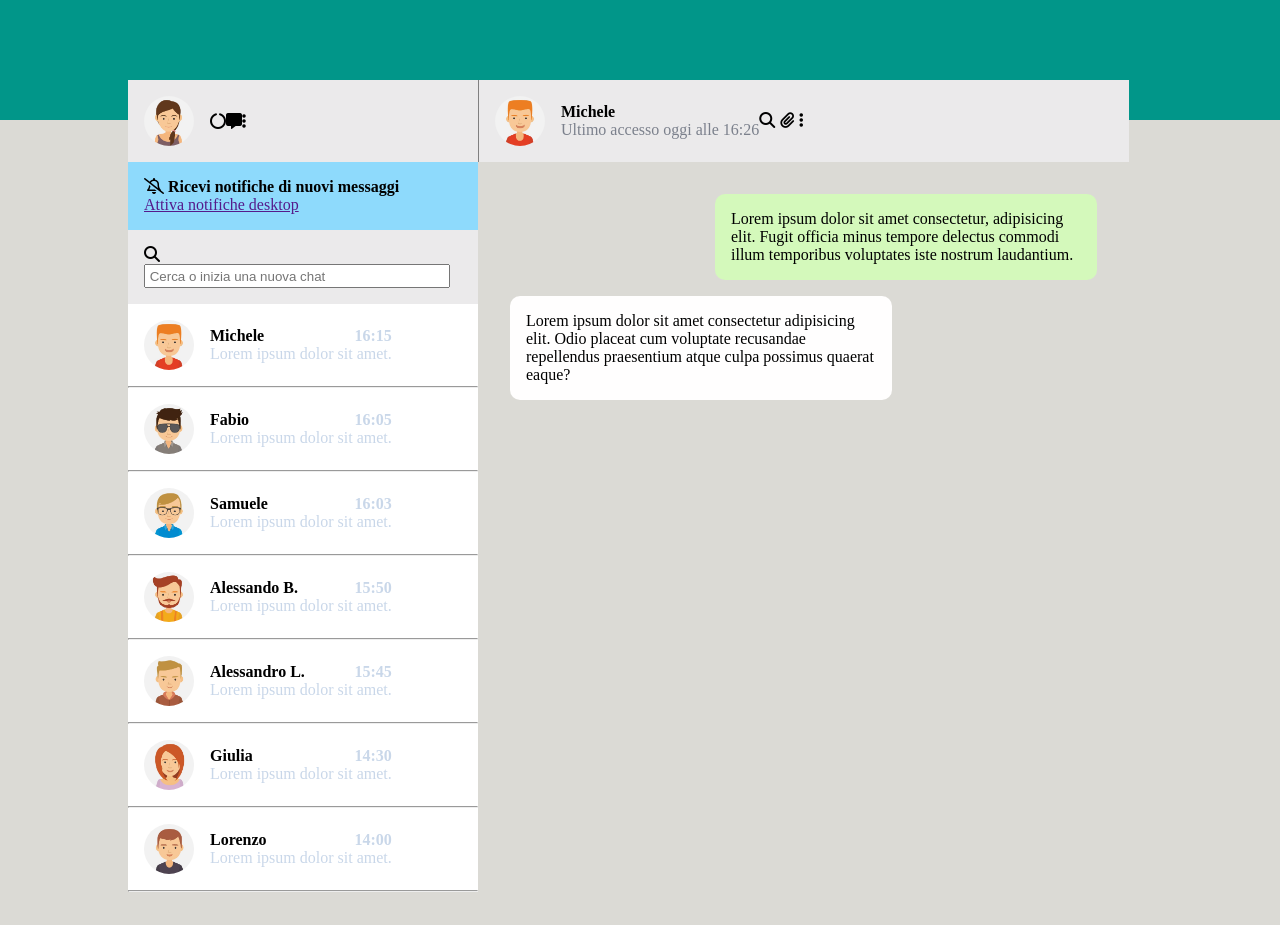
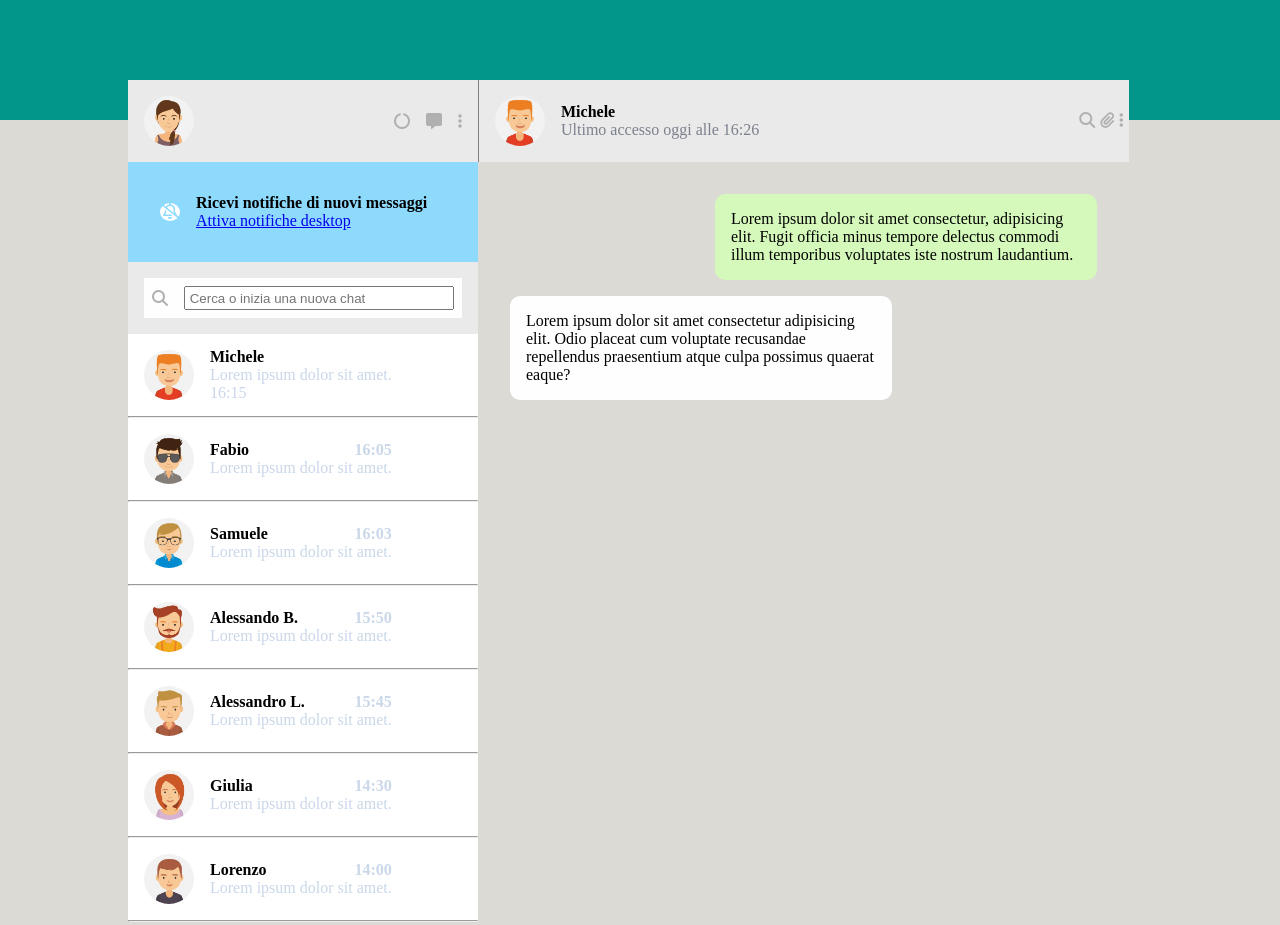
Before and after one commit to emamoldo/html-css-boolzapp, a plain HTML site: page index.html in a window 1280 px wide. Drawn offline with Linux system fonts and the light colour scheme.

Commit message:
Fix all the icons and Add the top of the Right Section

```diff
--- a/assets/css/style.css
+++ b/assets/css/style.css
@@ -14,7 +14,7 @@
     --bool-message-text: #c9d7e9;
     --bool-sent-backgc: #d4f9bb;
     --bool-recived-backgc: #fffefe;
-
+    --bool-action: #b0b0b1;
 }
 
 /* Body */
@@ -45,7 +45,15 @@ body {
 .account {
     background-color: var(--bool-main-account);
     display: flex;
+    justify-content: space-between;
     align-items: center;
+}
+
+.actions {
+    display: flex;
+    gap: 1rem;
+    padding-right: 1rem;
+    color: var(--bool-action);
 }
 
 .profile_img,
@@ -60,11 +68,34 @@ body {
     padding: 1rem;
     background-color: var(--bool-notification-backgc);
     align-items: center;
+    display: flex;
+    padding: 2rem;
+    gap: 1rem;
+}
+
+.bell {
+    background-color: white;
+    color: var(--bool-notification-backgc);
+    border-radius: 50%;
+}
+
+.notification_text {
+    display: flex;
+    flex-direction: column;
 }
 
 .search {
     padding: 1rem;
     background-color: var(--bool-main-account);
+}
+
+.search_box {
+    display: flex;
+    gap: 1rem;
+    align-items: center;
+    background-color: var(--bool-recived-backgc);
+    padding: 0.5rem;
+    color: var(--bool-action);
 }
 
 #search {
@@ -81,6 +112,12 @@ body {
     background-color: white;
     display: flex;
     align-items: center;
+}
+
+.meta {
+    display: flex;
+    flex-grow: 1;
+    justify-content: space-between;
 }
 
 .img_text {
@@ -105,8 +142,19 @@ body {
     border-left: 1px solid gray;
 }
 
+.utility{
+    display: flex;
+    align-items: center;
+    gap: 20rem;
+}
+
 #access {
     color: var(--bool-search);
+}
+
+.utilitys {
+    color: var(--bool-action);
+    align-items: center;
 }
 
 .messages {
@@ -124,25 +172,24 @@ body {
     display: flex;
 }
 
-.sent, .recived{
+.sent,
+.recived {
     width: 350px;
     border-radius: 10px;
     padding: 1rem;
 }
 
-.sent{
+.sent {
     align-self: flex-end;
     background-color: var(--bool-sent-backgc);
 }
 
-.recived{
+.recived {
     align-self: flex-start;
     background-color: var(--bool-recived-backgc);
 }
 
-.message_box {
-
-}
+.message_box {}
 
 /* /Container Right */
 
@@ -156,7 +203,8 @@ body {
 
     .notifications,
     .search,
-    .img_text {
+    .img_text,
+    .actions {
         display: none;
     }
 
--- a/index.html
+++ b/index.html
@@ -18,29 +18,40 @@
         <!-- div with Container Left -->
         <div class="container_left">
             <div class="left_sections">
-                <section class="account">
+                <div class="account">
                     <img class="profile_img" src="./assets/img/avatar_io.jpg" alt="">
+                    <div class="actions">
                         <i class="fa-solid fa-circle-notch"></i>
                         <i class="fa-solid fa-message"></i>
                         <i class="fa-solid fa-ellipsis-vertical"></i>
-                </section>
+                    </div>
+                </div>
 
-                <section class="notifications">
+                <div class="notifications">
+                    <div class="bell">
                         <i class="fa-regular fa-bell-slash"></i>
-                    <strong>Ricevi notifiche di nuovi messaggi</strong><br>
-                    <a href="">Attiva notifiche desktop</a>
-                </section>
+                    </div>
+                    <div class="notification_text">
+                        <strong>Ricevi notifiche di nuovi messaggi</strong>
+                        <a href="#">Attiva notifiche desktop</a>
+                    </div>
+                </div>
 
                 <section class="search">
+                    <div class="search_box">
                         <i class="fa-solid fa-magnifying-glass"></i>
                         <input id="search" type="text" name="nome" placeholder=" Cerca o inizia una nuova chat">
+                    </div>
                 </section>
 
                 <section class="contacts">
                     <img class="profile_img1" src="./assets/img/avatar_1.jpg" alt="">
+                    <div class="meta">
                         <div class="img_text">
-                        <strong class="name">Michele <p class="hour">16:15</p></strong>
-                        <p class="contacts_text">Lorem ipsum dolor sit amet.</p>
+                            <strong class="name">Michele</strong>
+                            <div class="contacts_text">Lorem ipsum dolor sit amet.</div>
+                            <div class="hour">16:15</div>
+                        </div>
                     </div>
                 </section>
                 <hr>
@@ -107,6 +118,7 @@
             <div class="right_sections">
                 <section class="contact_name">
                     <img class="profile_img" src="./assets/img/avatar_1.jpg" alt="">
+                    <div class="utility">
                         <div>
                             <strong class="name">Michele</strong>
                             <p id="access">Ultimo accesso oggi alle 16:26</p>
@@ -115,6 +127,7 @@
                             <i class="fa-solid fa-magnifying-glass"></i>
                             <i class="fa-solid fa-paperclip"></i>
                             <i class="fa-solid fa-ellipsis-vertical"></i>
+                        </div>
                     </div>
                 </section>
                 <section class="messages">
```
Lines whose indentation alone changed are shown as unchanged.
